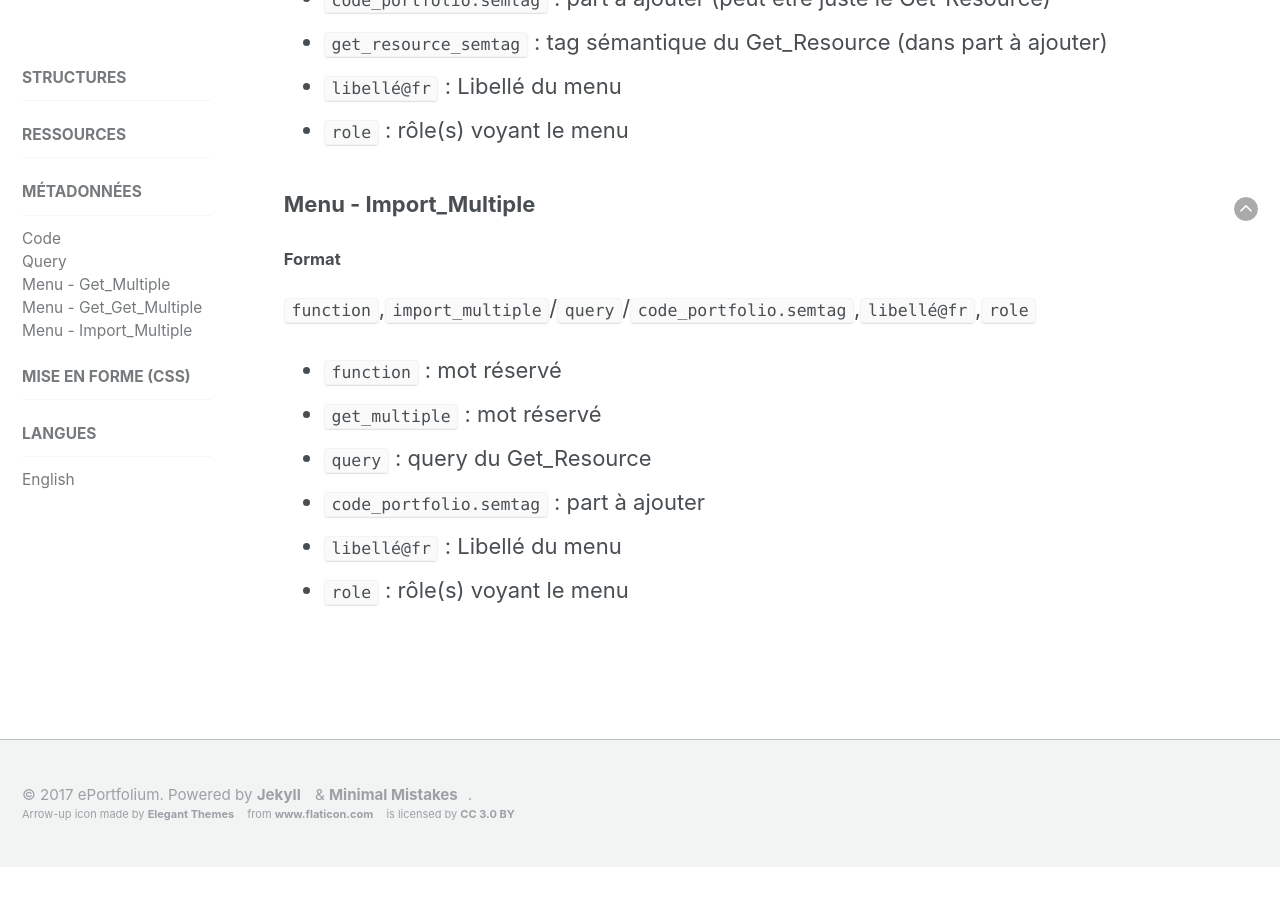
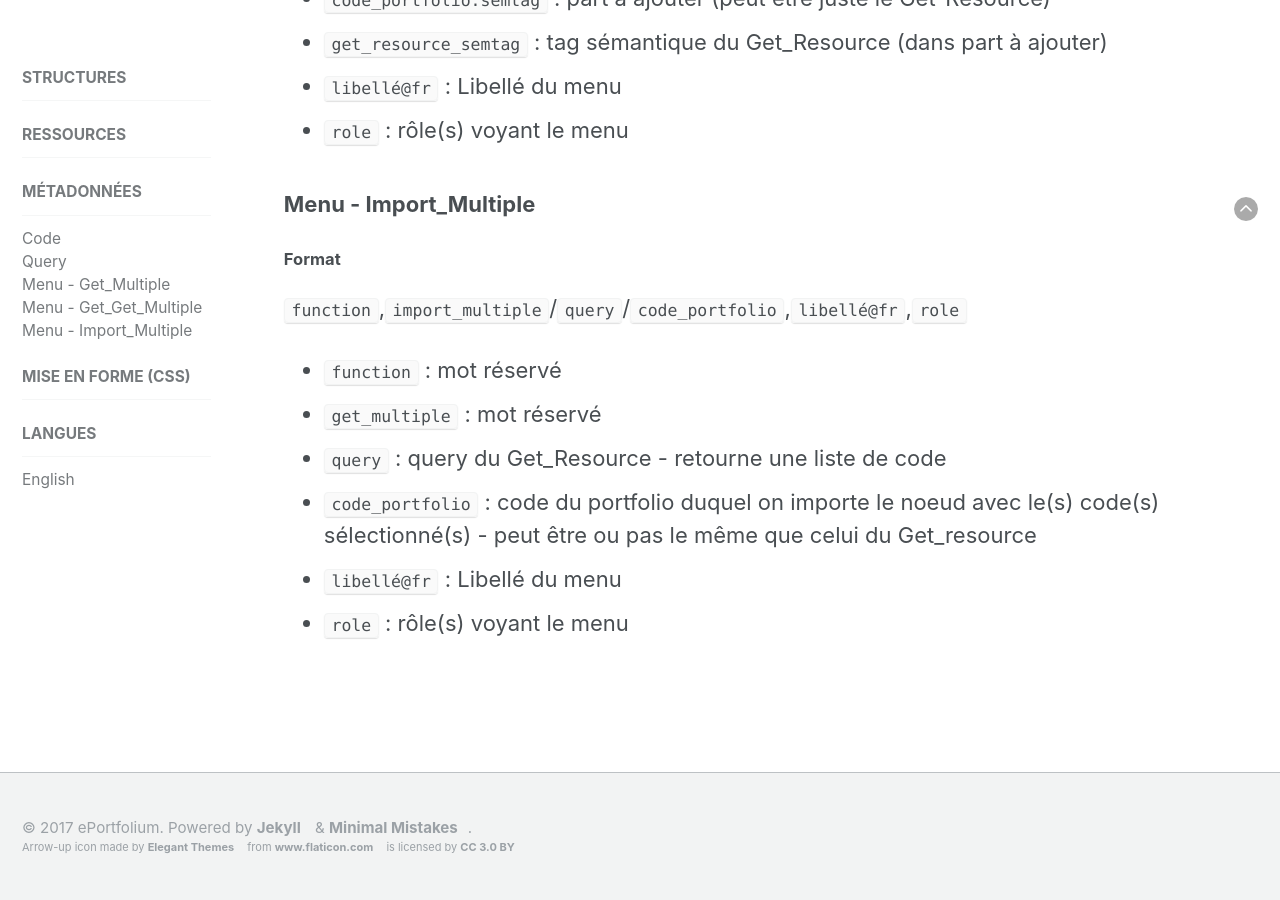
Before and after one commit to karutaproject/karuta-frontend-documentation, a Jekyll site: the page built from _pages/metadata_fr.html, in a window 1280 px wide and 900 px high, scrolled down 2823 px. Built offline with Jekyll 4.4.1, drawn with Linux system fonts in a browser that asks for light colours; before the commit the page ends 3690 px from its top, so only the background shows below that.

Commit message:
modification import_multiple

```diff
--- a/_pages/metadata_fr.html
+++ b/_pages/metadata_fr.html
@@ -87,12 +87,12 @@ sidebar:
 	<a style='float:right' href='#top'><img src='../assets/img/arrow-up.png'/></a>
 	<h3 id='import_multiple'>Menu - Import_Multiple</h3>
 	<h4>Format</h4>
-	<p><code>function</code>,<code>import_multiple</code>/<code>query</code>/<code>code_portfolio.semtag</code>,<code>libellé@fr</code>,<code>role</code></p>
+	<p><code>function</code>,<code>import_multiple</code>/<code>query</code>/<code>code_portfolio</code>,<code>libellé@fr</code>,<code>role</code></p>
 	<ul>
 		<li><code>function</code> : mot réservé</li>
 		<li><code>get_multiple</code> : mot réservé</li>
-		<li><code>query</code> : query du Get_Resource</li>
-		<li><code>code_portfolio.semtag</code> : part à ajouter</li>
+		<li><code>query</code> : query du Get_Resource - retourne une liste de code</li>
+		<li><code>code_portfolio</code> : code du portfolio duquel on importe le noeud avec le(s) code(s) sélectionné(s) - peut être ou pas le même que celui du Get_resource</li>
 		<li><code>libellé@fr</code> : Libellé du menu</li>
 		<li><code>role</code> : rôle(s) voyant le menu</li>
 	</ul>
```
